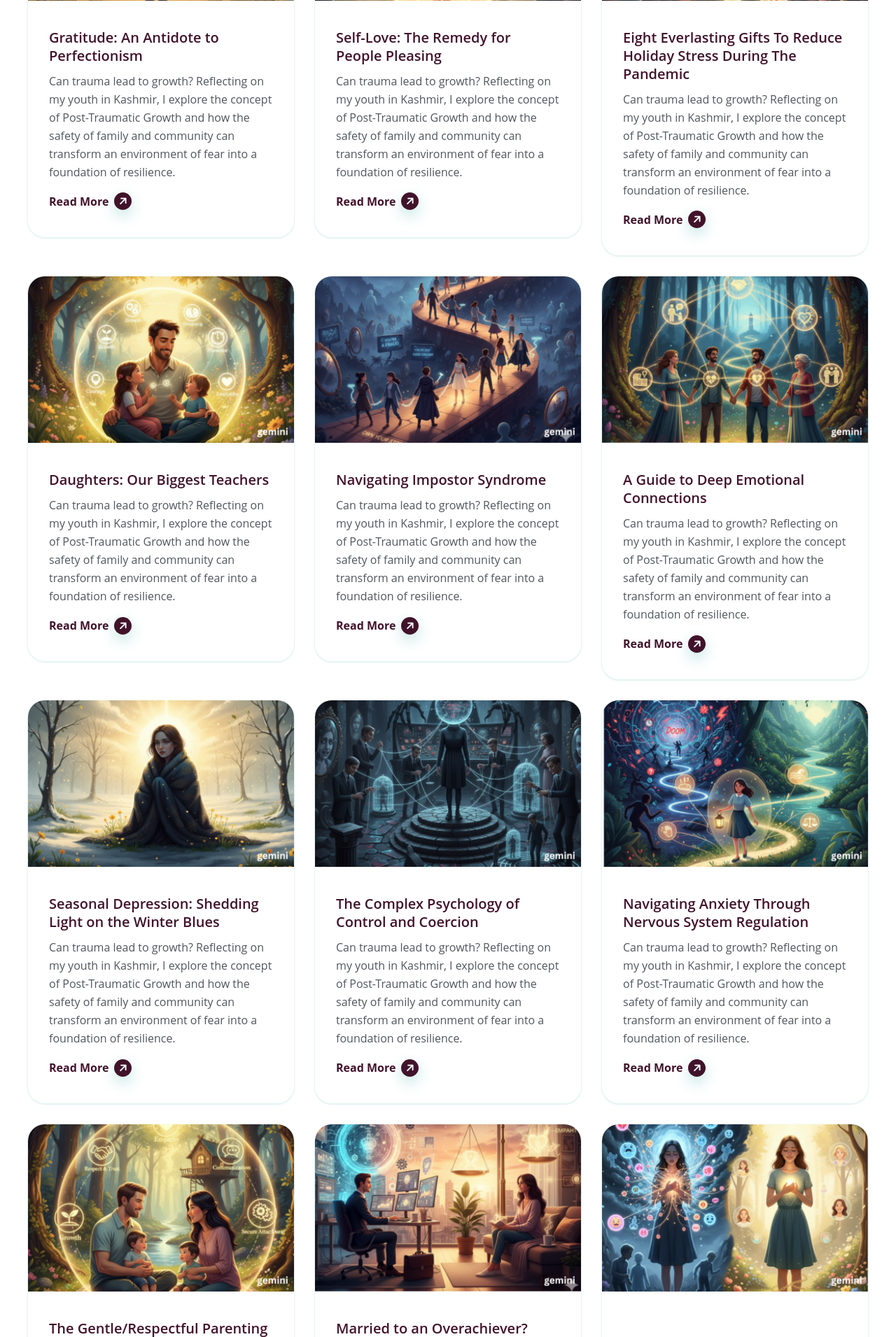
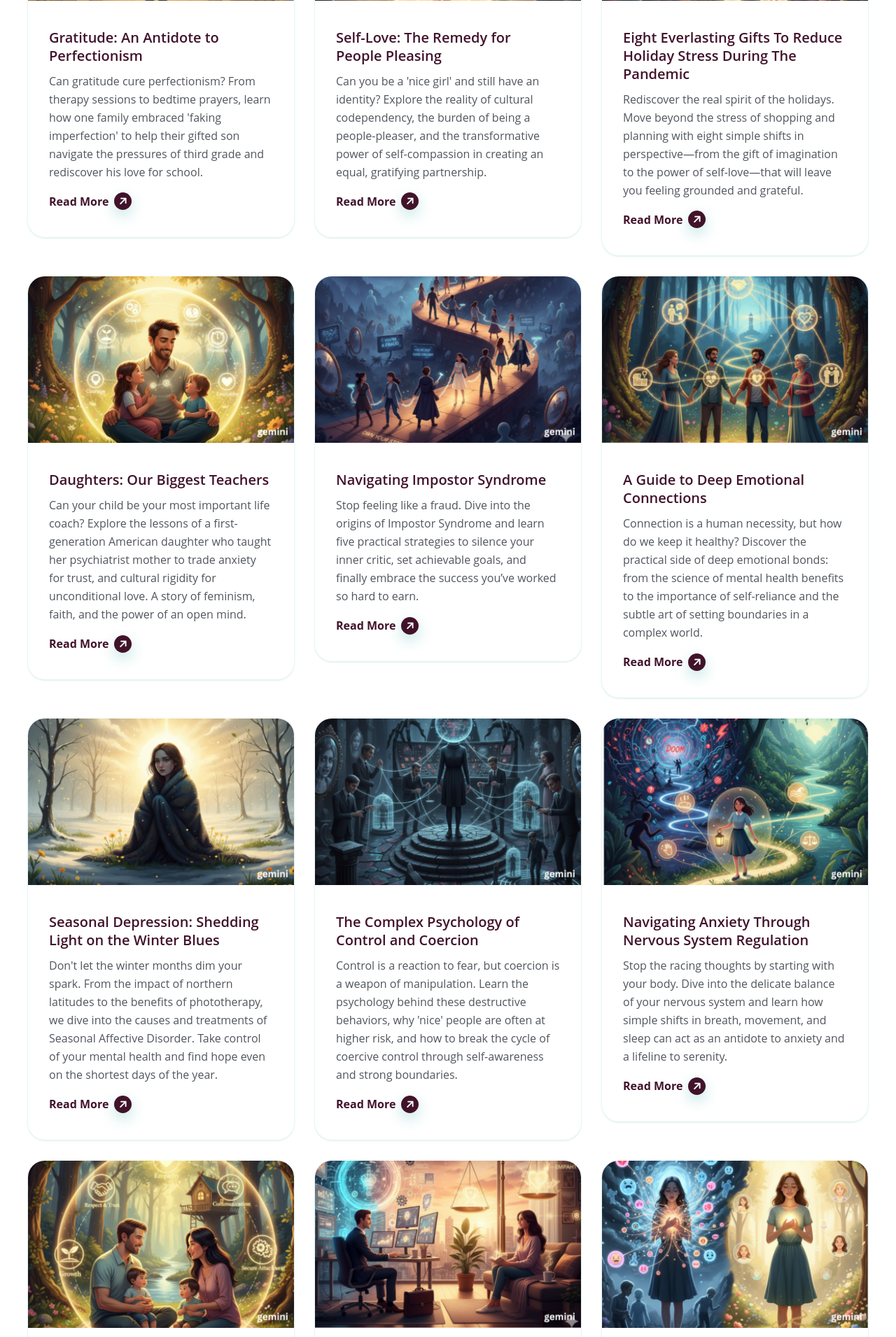
Before and after one commit to toheedswati786/new-dr-portofolio, a PHP site: page /blog.php in a window 1280 px wide. Shown: the part 1843-3754 px from the top of the page at 70% size. Run offline with PHP 8.4, Linux system fonts and the light colour scheme.

Commit message:
almost done

```diff
--- a/blog.php
+++ b/blog.php
@@ -246,7 +246,7 @@
                                             <button type="submit" style="border:none;background:none;padding:0;color:#41132b;font-size:inherit;font-family:inherit;text-align: left;font-weight:600;">Gratitude: An Antidote to Perfectionism</button>
                                         </form>
                                     </h3>
-                                    <p>Can trauma lead to growth? Reflecting on my youth in Kashmir, I explore the concept of Post-Traumatic Growth and how the safety of family and community can transform an environment of fear into a foundation of resilience.</p>
+                                    <p>Can gratitude cure perfectionism? From therapy sessions to bedtime prayers, learn how one family embraced 'faking imperfection' to help their gifted son navigate the pressures of third grade and rediscover his love for school.</p>
                                     <form action="blog-details.php" method="post">
                                         <input type="hidden" name="file" value="AATP">
                                         <input type="hidden" name="name" value="Gratitude: An Antidote to Perfectionism">
@@ -279,7 +279,7 @@
                                             <button type="submit" style="border:none;background:none;padding:0;color:#41132b;font-size:inherit;font-family:inherit;text-align: left;font-weight:600;">Self-Love: The Remedy for People Pleasing</button>
                                         </form>
                                     </h3>
-                                    <p>Can trauma lead to growth? Reflecting on my youth in Kashmir, I explore the concept of Post-Traumatic Growth and how the safety of family and community can transform an environment of fear into a foundation of resilience.</p>
+                                    <p>Can you be a 'nice girl' and still have an identity? Explore the reality of cultural codependency, the burden of being a people-pleaser, and the transformative power of self-compassion in creating an equal, gratifying partnership.</p>
                                     <form action="blog-details.php" method="post">
                                         <input type="hidden" name="file" value="SLRP">
                                         <input type="hidden" name="name" value="Self-Love: The Remedy for People Pleasing">
@@ -312,7 +312,7 @@
                                             <button type="submit" style="border:none;background:none;padding:0;color:#41132b;font-size:inherit;font-family:inherit;text-align: left;font-weight:600;">Eight Everlasting Gifts To Reduce Holiday Stress During The Pandemic</button>
                                         </form>
                                     </h3>
-                                    <p>Can trauma lead to growth? Reflecting on my youth in Kashmir, I explore the concept of Post-Traumatic Growth and how the safety of family and community can transform an environment of fear into a foundation of resilience.</p>
+                                    <p>Rediscover the real spirit of the holidays. Move beyond the stress of shopping and planning with eight simple shifts in perspective—from the gift of imagination to the power of self-love—that will leave you feeling grounded and grateful.</p>
                                     <form action="blog-details.php" method="post">
                                         <input type="hidden" name="file" value="SLRPP">
                                         <input type="hidden" name="name" value="Eight Everlasting Gifts To Reduce Holiday Stress During The Pandemic">
@@ -345,7 +345,7 @@
                                             <button type="submit" style="border:none;background:none;padding:0;color:#41132b;font-size:inherit;font-family:inherit;text-align: left;font-weight:600;">Daughters: Our Biggest Teachers</button>
                                         </form>
                                     </h3>
-                                    <p>Can trauma lead to growth? Reflecting on my youth in Kashmir, I explore the concept of Post-Traumatic Growth and how the safety of family and community can transform an environment of fear into a foundation of resilience.</p>
+                                    <p>Can your child be your most important life coach? Explore the lessons of a first-generation American daughter who taught her psychiatrist mother to trade anxiety for trust, and cultural rigidity for unconditional love. A story of feminism, faith, and the power of an open mind.</p>
                                     <form action="blog-details.php" method="post">
                                         <input type="hidden" name="file" value="DODT">
                                         <input type="hidden" name="name" value="Daughters: Our Biggest Teachers">
@@ -377,7 +377,7 @@
                                             <button type="submit" style="border:none;background:none;padding:0;color:#41132b;font-size:inherit;font-family:inherit;text-align: left;font-weight:600;">Navigating Impostor Syndrome</button>
                                         </form>
                                     </h3>
-                                    <p>Can trauma lead to growth? Reflecting on my youth in Kashmir, I explore the concept of Post-Traumatic Growth and how the safety of family and community can transform an environment of fear into a foundation of resilience.</p>
+                                    <p>Stop feeling like a fraud. Dive into the origins of Impostor Syndrome and learn five practical strategies to silence your inner critic, set achievable goals, and finally embrace the success you’ve worked so hard to earn.</p>
                                     <form action="blog-details.php" method="post">
                                         <input type="hidden" name="file" value="NIS">
                                         <input type="hidden" name="name" value="Navigating Impostor Syndrome">
@@ -410,7 +410,7 @@
                                             <button type="submit" style="border:none;background:none;padding:0;color:#41132b;font-size:inherit;font-family:inherit;text-align: left;font-weight:600;">A Guide to Deep Emotional Connections</button>
                                         </form>
                                     </h3>
-                                    <p>Can trauma lead to growth? Reflecting on my youth in Kashmir, I explore the concept of Post-Traumatic Growth and how the safety of family and community can transform an environment of fear into a foundation of resilience.</p>
+                                    <p>Connection is a human necessity, but how do we keep it healthy? Discover the practical side of deep emotional bonds: from the science of mental health benefits to the importance of self-reliance and the subtle art of setting boundaries in a complex world.</p>
                                     <form action="blog-details.php" method="post">
                                         <input type="hidden" name="file" value="GTDEC">
                                         <input type="hidden" name="name" value="A Guide to Deep Emotional Connections">
@@ -443,7 +443,7 @@
                                             <button type="submit" style="border:none;background:none;padding:0;color:#41132b;font-size:inherit;font-family:inherit;text-align: left;font-weight:600;">Seasonal Depression: Shedding Light on the Winter Blues</button>
                                         </form>
                                     </h3>
-                                    <p>Can trauma lead to growth? Reflecting on my youth in Kashmir, I explore the concept of Post-Traumatic Growth and how the safety of family and community can transform an environment of fear into a foundation of resilience.</p>
+                                    <p>Don't let the winter months dim your spark. From the impact of northern latitudes to the benefits of phototherapy, we dive into the causes and treatments of Seasonal Affective Disorder. Take control of your mental health and find hope even on the shortest days of the year.</p>
                                     <form action="blog-details.php" method="post">
                                         <input type="hidden" name="file" value="sd">
                                         <input type="hidden" name="name" value="Seasonal Depression: Shedding Light on the Winter Blues">
@@ -476,7 +476,7 @@
                                             <button type="submit" style="border:none;background:none;padding:0;color:#41132b;font-size:inherit;font-family:inherit;text-align: left;font-weight:600;">The Complex Psychology of Control and Coercion</button>
                                         </form>
                                     </h3>
-                                    <p>Can trauma lead to growth? Reflecting on my youth in Kashmir, I explore the concept of Post-Traumatic Growth and how the safety of family and community can transform an environment of fear into a foundation of resilience.</p>
+                                    <p>Control is a reaction to fear, but coercion is a weapon of manipulation. Learn the psychology behind these destructive behaviors, why 'nice' people are often at higher risk, and how to break the cycle of coercive control through self-awareness and strong boundaries.</p>
                                     <form action="blog-details.php" method="post">
                                         <input type="hidden" name="file" value="CPC">
                                         <input type="hidden" name="name" value="The Complex Psychology of Control and Coercion">
@@ -509,7 +509,7 @@
                                             <button type="submit" style="border:none;background:none;padding:0;color:#41132b;font-size:inherit;font-family:inherit;text-align: left;font-weight:600;">Navigating Anxiety Through Nervous System Regulation</button>
                                         </form>
                                     </h3>
-                                    <p>Can trauma lead to growth? Reflecting on my youth in Kashmir, I explore the concept of Post-Traumatic Growth and how the safety of family and community can transform an environment of fear into a foundation of resilience.</p>
+                                    <p>Stop the racing thoughts by starting with your body. Dive into the delicate balance of your nervous system and learn how simple shifts in breath, movement, and sleep can act as an antidote to anxiety and a lifeline to serenity.</p>
                                     <form action="blog-details.php" method="post">
                                         <input type="hidden" name="file" value="NATN">
                                         <input type="hidden" name="name" value="Navigating Anxiety Through Nervous System Regulation">
@@ -541,7 +541,7 @@
                                             <button type="submit" style="border:none;background:none;padding:0;color:#41132b;font-size:inherit;font-family:inherit;text-align: left;font-weight:600;">The Gentle/Respectful Parenting Movement: Raising Emotionally Intelligent Children</button>
                                         </form>
                                     </h3>
-                                    <p>Can trauma lead to growth? Reflecting on my youth in Kashmir, I explore the concept of Post-Traumatic Growth and how the safety of family and community can transform an environment of fear into a foundation of resilience.</p>
+                                    <p>Parenting is a two-way street. Dive into the respectful parenting movement and see how modeling the behavior you want to see—and apologizing when you slip up—can reduce behavioral issues and build a home rooted in love, not fear.</p>
                                     <form action="blog-details.php" method="post">
                                         <input type="hidden" name="file" value="GPM">
                                         <input type="hidden" name="name" value="The Gentle/Respectful Parenting Movement: Raising Emotionally Intelligent Children">
@@ -574,7 +574,7 @@
                                             <button type="submit" style="border:none;background:none;padding:0;color:#41132b;font-size:inherit;font-family:inherit;text-align: left;font-weight:600;">Married to an Overachiever? How to Balance Ambition and Emotional Well-being</button>
                                         </form>
                                     </h3>
-                                    <p>Can trauma lead to growth? Reflecting on my youth in Kashmir, I explore the concept of Post-Traumatic Growth and how the safety of family and community can transform an environment of fear into a foundation of resilience.</p>
+                                    <p>Don't lose yourself in your partner's pursuit of excellence. Explore 10 ways to foster a realistic, balanced partnership with an overachiever, where mutual respect and personal fulfillment are just as important as the next big promotion.</p>
                                     <form action="blog-details.php" method="post">
                                         <input type="hidden" name="file" value="MTAO">
                                         <input type="hidden" name="name" value="Married to an Overachiever? How to Balance Ambition and Emotional Well-being">
@@ -604,10 +604,10 @@
                                         <form action="blog-details.php" method="post">
                                             <input type="hidden" name="file" value="TMET">
                                             <input type="hidden" name="name" value='Is "Too Much Empathy" A Thing?'>
-                                            <button type="submit" style="border:none;background:none;padding:0;color:#41132b;font-size:inherit;font-family:inherit;text-align: left;font-weight:600;'>Is " Too Much Empathy" A Thing?</button>
+                                            <button type="submit" style="border:none;background:none;padding:0;color:#41132b;font-size:inherit;font-family:inherit;text-align: left;font-weight:600;">Is "Too Much Empathy" A Thing?</button>
                                         </form>
                                     </h3>
-                                    <p>Can trauma lead to growth? Reflecting on my youth in Kashmir, I explore the concept of Post-Traumatic Growth and how the safety of family and community can transform an environment of fear into a foundation of resilience.</p>
+                                    <p>Stop absorbing everyone else's energy. If you struggle to say 'no' or prioritize others' needs over your own, you might be experiencing empathy overload. Dive into our guide on preventing empath burnout and learn how to maintain your emotional intelligence without losing your inner peace.</p>
                                     <form action="blog-details.php" method="post">
                                         <input type="hidden" name="file" value="TMET">
                                         <input type="hidden" name="name" value='Is "Too Much Empathy" A Thing?'>
@@ -640,7 +640,7 @@
                                             <button type="submit" style="border:none;background:none;padding:0;color:#41132b;font-size:inherit;font-family:inherit;text-align: left;font-weight:600;">Invalidating Childhood Environments: Understanding their Impact</button>
                                         </form>
                                     </h3>
-                                    <p>Can trauma lead to growth? Reflecting on my youth in Kashmir, I explore the concept of Post-Traumatic Growth and how the safety of family and community can transform an environment of fear into a foundation of resilience.</p>
+                                    <p>Your feelings were never the problem. Dive into our latest post on the impact of invalidating environments. Learn why we suppress our primary emotions, how to overcome the survival mechanism of secondary anger, and how to start trusting your body’s signals again.</p>
                                     <form action="blog-details.php" method="post">
                                         <input type="hidden" name="file" value="ICE">
                                         <input type="hidden" name="name" value="Invalidating Childhood Environments: Understanding their Impact">
@@ -673,7 +673,7 @@
                                             <button type="submit" style="border:none;background:none;padding:0;color:#41132b;font-size:inherit;font-family:inherit;text-align: left;font-weight:600;">The Overachiever's Dilemma: Striving for Excellence in a Competitive World</button>
                                         </form>
                                     </h3>
-                                    <p>Can trauma lead to growth? Reflecting on my youth in Kashmir, I explore the concept of Post-Traumatic Growth and how the safety of family and community can transform an environment of fear into a foundation of resilience.</p>
+                                    <p>The A+ shouldn't be your only motivator. Dive into the challenges of the overachieving mindset—from the 'unending quest' to the fear of setbacks. Learn practical ways to balance your high standards with your physical, emotional, and spiritual needs for a more fulfilling life.</p>
                                     <form action="blog-details.php" method="post">
                                         <input type="hidden" name="file" value="TOD">
                                         <input type="hidden" name="name" value="The Overachiever's Dilemma: Striving for Excellence in a Competitive World">
@@ -705,7 +705,7 @@
                                             <button type="submit" style="border:none;background:none;padding:0;color:#41132b;font-size:inherit;font-family:inherit;text-align: left;font-weight:600;">Five signs of a Toxic Workplace</button>
                                         </form>
                                     </h3>
-                                    <p>Can trauma lead to growth? Reflecting on my youth in Kashmir, I explore the concept of Post-Traumatic Growth and how the safety of family and community can transform an environment of fear into a foundation of resilience.</p>
+                                    <p>Titles, hierarchy, and high-pressure 60-hour weeks: is your job worth your well-being? Dive into the five indicators of a toxic workplace and discover why the loss of community and the absence of positive feedback are major red flags for your mental health.</p>
                                     <form action="blog-details.php" method="post">
                                         <input type="hidden" name="file" value="FSTW">
                                         <input type="hidden" name="name" value="Five signs of a Toxic Workplace">
@@ -738,7 +738,7 @@
                                             <button type="submit" style="border:none;background:none;padding:0;color:#41132b;font-size:inherit;font-family:inherit;text-align: left;font-weight:600;">How to Manage the Holiday Stress – FREE Webinar</button>
                                         </form>
                                     </h3>
-                                    <p>Can trauma lead to growth? Reflecting on my youth in Kashmir, I explore the concept of Post-Traumatic Growth and how the safety of family and community can transform an environment of fear into a foundation of resilience.</p>
+                                    <p>From trauma triggers to the burnout of busy schedules: why do the holidays stress us out? Join me for a free webinar on the neurobiology of holiday anxiety. Learn how to reclaim your joy by understanding your body’s stress-relieving systems and shifting your focus back to meaningful connection.</p>
                                     <form action="blog-details.php" method="post">
                                         <input type="hidden" name="file" value="HMHS">
                                         <input type="hidden" name="name" value="How to Manage the Holiday Stress – FREE Webinar">
@@ -771,7 +771,7 @@
                                             <button type="submit" style="border:none;background:none;padding:0;color:#41132b;font-size:inherit;font-family:inherit;text-align: left;font-weight:600;">How Art Helps To Heal Anxiety</button>
                                         </form>
                                     </h3>
-                                    <p>Can trauma lead to growth? Reflecting on my youth in Kashmir, I explore the concept of Post-Traumatic Growth and how the safety of family and community can transform an environment of fear into a foundation of resilience.</p>
+                                    <p>You don't have to be an artist to benefit from art therapy. Dive into the research showing how 10 weeks of creative intervention can boost psychological resilience, calm the nervous system, and provide a voice for children and trauma survivors alike.</p>
                                     <form action="blog-details.php" method="post">
                                         <input type="hidden" name="file" value="HPPA">
                                         <input type="hidden" name="name" value="How Art Helps To Heal Anxiety">
@@ -804,7 +804,7 @@
                                             <button type="submit" style="border:none;background:none;padding:0;color:#41132b;font-size:inherit;font-family:inherit;text-align: left;font-weight:600;">Telepathy: A paranormal phenomenon, a symptom of Psychosis, or a Love language?</button>
                                         </form>
                                     </h3>
-                                    <p>Can trauma lead to growth? Reflecting on my youth in Kashmir, I explore the concept of Post-Traumatic Growth and how the safety of family and community can transform an environment of fear into a foundation of resilience.</p>
+                                    <p>Telepathy: Greek for 'distant feeling.' Whether you call it a sixth sense or emotional intelligence, our brains are wired for connection. Explore the biological mechanisms behind empathy, the reality of 'mind reading' in schizophrenia, and why humans were given the gift of complex language.</p>
                                     <form action="blog-details.php" method="post">
                                         <input type="hidden" name="file" value="TAPPA">
                                         <input type="hidden" name="name" value="Telepathy: A paranormal phenomenon, a symptom of Psychosis, or a Love language?">
--- a/blogs/DODT-details.php
+++ b/blogs/DODT-details.php
@@ -9,7 +9,6 @@
                                     <div class="lower-content">
 
                                         <div class="text">
-                                            <h2>Daughters: Our Biggest Teachers</h2>
                                             <p>As parents, we feel an obligation to guide our children and be their role models. But only when we emerge from our own anxieties and perfectionism, even if for a little while, we can see how our children may teach us much more about life than we can.</p>
                                             <p>When I was pregnant with my daughter, I dreamt one night that a beautiful baby was placed in my arms and someone whispered, "Here is Medina". Medina is a city in Saudi Arabia, a sacred place to Muslims worldwide, where Prophet Muhammad (PBUH) took refuge when he escaped the terror and torture of the disbelievers in Mecca. I knew from the moment I woke up that night that we have to name our baby girl "Medina". In my husband's family, it was expected that the first grandchild be named by the paternal grandparents- a practice common in our culture. I remember not giving them any choice, I just announced as to what we were going to name our daughter. To this day, I am not sure how they perceived that announcement, but I know they just love her and her name as much as we do.</p>
                                             <p>That was the first lesson on assertiveness and advocacy which my daughter taught me, even before entering this world.</p>
```
